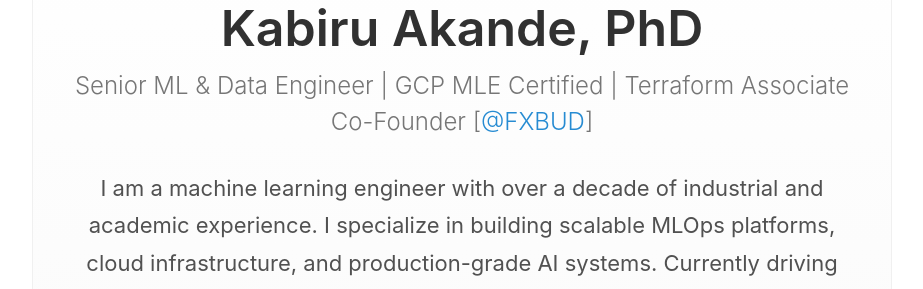
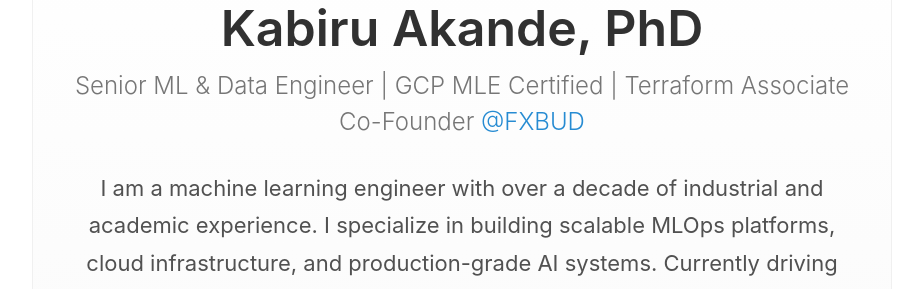
Before and after one commit to kbakande/kbakande.github.io, a Jekyll site: the page built from index.html, in a window 1280 px wide and 900 px high. Shown: the part 228-517 px from the top of the window, without its empty margins (178-1101 px from the left). Built offline with Jekyll 4.4.1, drawn with Linux system fonts in a browser that asks for light colours; the list of posts is cut into pages by our own code.

```diff
--- a/index.html
+++ b/index.html
@@ -8,7 +8,7 @@ title: Home
 
   <p class="hero-subtitle">
     Senior ML & Data Engineer | GCP MLE Certified | Terraform Associate<br>
-    Co-Founder [<a href="https://www.fxbud.com" target="_blank" style="text-decoration: none;">@FXBUD</a>]
+    Co-Founder <a href="https://www.fxbud.com" target="_blank" style="text-decoration: none;">@FXBUD</a>
   </p>
 
   <div class="hero-content">
```
